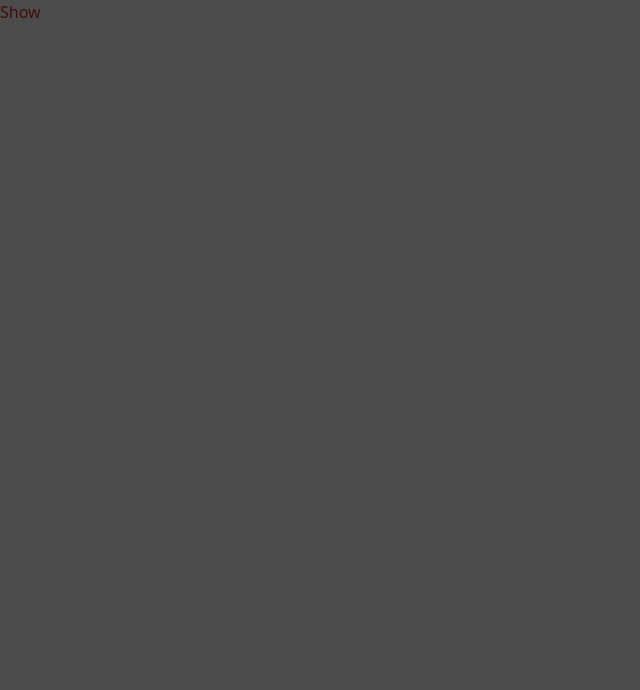
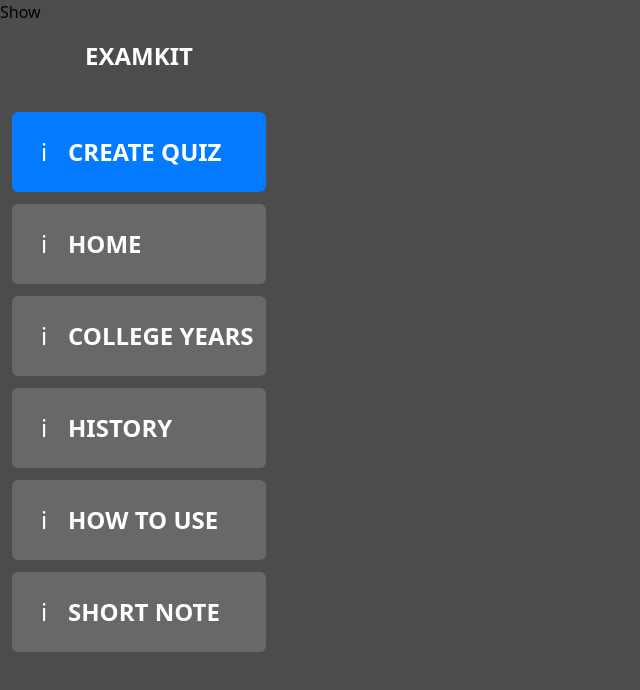
Before and after one commit to pp3times/ExamKit, a React (Create React App) app: page / in a window 1280 px wide. Both pictures are taken after a click on the button "Show". Shown: the top 690 px of the page, without its empty margins (0-640 px from the left). Built offline with nearby package versions, Linux system fonts and the light colour scheme.

Commit message:
feat: 🎸 add button in sidebar
add button in sidebar

```diff
--- a/src/App.js
+++ b/src/App.js
@@ -3,7 +3,7 @@ import SideBar from './components/sidebar';
 
 function App() {
   return (
-    <div className='text-red-600'>
+    <div>
       <SideBar />
     </div>
   );
--- /dev/null
+++ b/src/components/barBtn.js
@@ -0,0 +1,23 @@
+const BarBtn = (props) => {
+  const Icon = () => (
+    <div className="flex-none w-12 truncate self-center text-center">
+      {props.icon}
+    </div>
+  );
+  return (
+    <button
+      className={`flex items-stretch text-left px-2 w-full h-20 rounded-md mb-3 cursor-pointer ease-in duration-100 ${
+        props.active
+          ? "bg-[#037AFF] hover:bg-[#278cff]"
+          : "bg-[#696767] hover:bg-[#807d7d]"
+      }`}
+      type="button"
+      onClick={() => console.log("Click")}
+    >
+      {props.icon ? <Icon /> : ""}
+      <div className="grow truncate self-center font-bold">{props.text}</div>
+    </button>
+  );
+};
+
+export default BarBtn;
--- a/src/components/sidebar.js
+++ b/src/components/sidebar.js
@@ -1,6 +1,7 @@
 import { Transition } from "@headlessui/react";
 import React from "react";
 import { useState } from "react";
+import BarBtn from './barBtn'
 
 const SideBar = () => {
   const sidebarStyle = {
@@ -48,18 +49,18 @@ const SideBar = () => {
           leaveTo="-translate-x-full"
         >
           <div
-            style={{
-              ...sidebarStyle,
-              // left: "-" + (isShow ? sidebarStyle.width : "0px"),
-            }}
+            className='text-white text-2xl'
+            style={sidebarStyle}
           >
-            {/* <button
-              onClick={() => {
-                isShow = !isShow;
-              }}
-            >
-              Show Sidebar
-            </button> */}
+            <div className="text-center py-10 font-bold">EXAMKIT</div>
+            <div className="px-3">
+              <BarBtn icon="i" text="CREATE QUIZ" active={true} />
+              <BarBtn icon="i" text="HOME" />
+              <BarBtn icon="i" text="COLLEGE YEARS" />
+              <BarBtn icon="i" text="HISTORY" />
+              <BarBtn icon="i" text="HOW TO USE" />
+              <BarBtn icon="i" text="SHORT NOTE" />
+            </div>
           </div>
         </Transition.Child>
       </Transition>
--- a/tailwind.config.js
+++ b/tailwind.config.js
@@ -3,10 +3,10 @@ module.exports = {
 		"./src/**/*.{js,jsx,ts,tsx}",
 	],
 	theme: {
-		fontSize: {
-			'poom': '20rem',
-		},
-		extend: {},
+		// fontSize: {
+		// 	'poom': '20rem',
+		// },
+		// extend: {},
 	},
 	plugins: [],
 }
```
